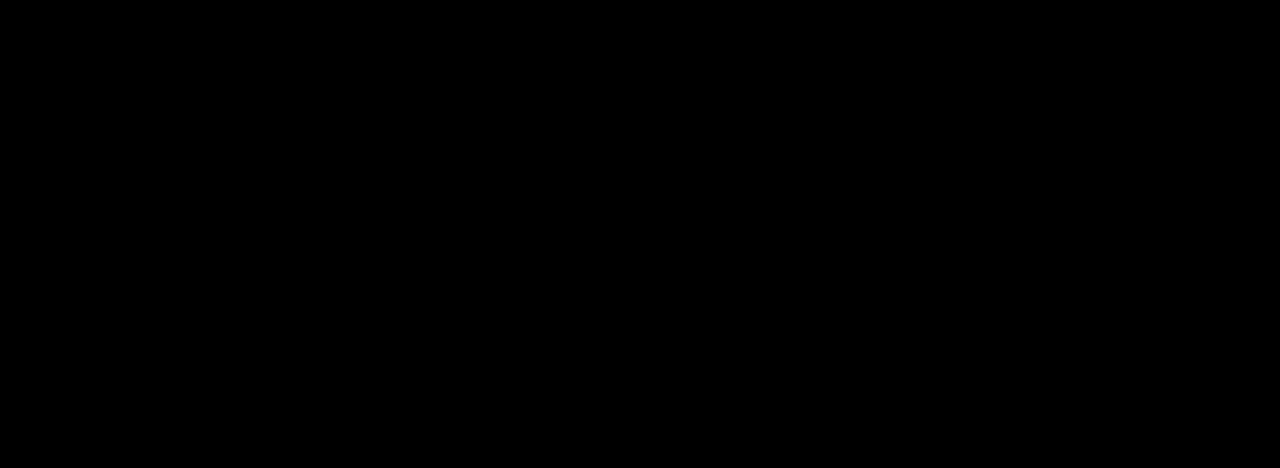
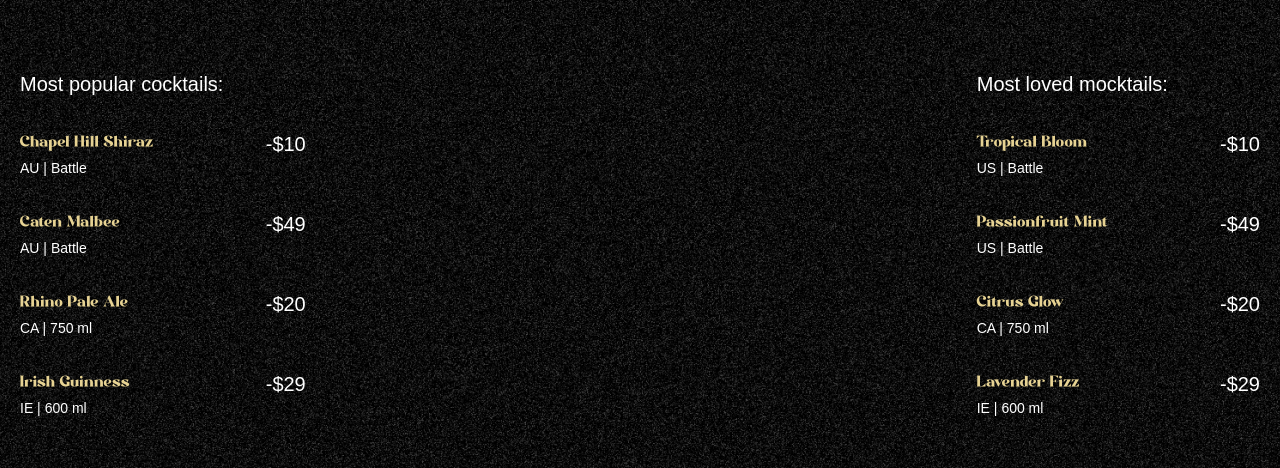
Before and after one commit to uasr208/gsap_landing_page, a React (Vite) app: page / in a window 1280 px wide. Shown: the part 890-1358 px from the top of the page. Built offline with nearby package versions, Linux system fonts and the light colour scheme; a web font is replaced by a local one.

Commit message:
Implented coktails section

```diff
--- a/src/App.jsx
+++ b/src/App.jsx
@@ -4,13 +4,14 @@
 
 import Navbar from './components/Navbar';
 import Hero from './components/Hero';
+import Cocktails from './components/cocktails';
 
 const App = () => {
   return (
     <main>
       <Navbar />
       <Hero />
-
+      <Cocktails />
     </main>
   )
 }
--- /dev/null
+++ b/src/components/cocktails.jsx
@@ -0,0 +1,69 @@
+import { useGSAP } from "@gsap/react"
+import gsap from "gsap";
+import { cocktailLists, mockTailLists } from "../../constants"
+
+const Cocktails = () => {
+  useGSAP(()=>{
+    const parallaxTimeline =gsap.timeline({
+      scrollTrigger:{
+        trigger: '#cocktails',
+        start: 'top 30%',
+        end: 'bottom 80%',
+        scrub: true,
+      }
+    })
+
+    parallaxTimeline
+    .from('#c-left-leaf',{
+      x:-100, y: 100
+    })
+    .from('#c-right-leaf',{
+      x:100, y: 100
+    })
+  })
+  return (
+    <section id="cocktails" className="noisy">
+      <img src="/images/cocktail-left-leaf.png" alt="l-leaf" id="c-left-leaf" />
+      <img src="/images/cocktail-right-leaf.png" alt="r-leaf" id="c-right-leaf" />
+
+      <div className="list">
+        <div className="popular">
+          <h2>Most popular cocktails:</h2>
+
+          <ul>
+            {cocktailLists.map(({name,country,detail,price})=>(
+            <li key={name}>
+              <div className="me-28">
+                <h3>{name}</h3>
+                <p>{country} | {detail}</p>
+
+              </div>
+              <span>-{price}</span>
+
+            </li>
+            ))}
+          </ul>
+        </div>
+        <div className="loved">
+          <h2>Most loved mocktails:</h2>
+
+          <ul>
+            {mockTailLists.map(({name,country,detail,price})=>(
+            <li key={name}>
+              <div className="md:me-28">
+                <h3>{name}</h3>
+                <p>{country} | {detail}</p>
+
+              </div>
+              <span>-{price}</span>
+
+            </li>
+            ))}
+          </ul>
+        </div>
+      </div>
+    </section>
+  )
+}
+
+export default Cocktails
```
